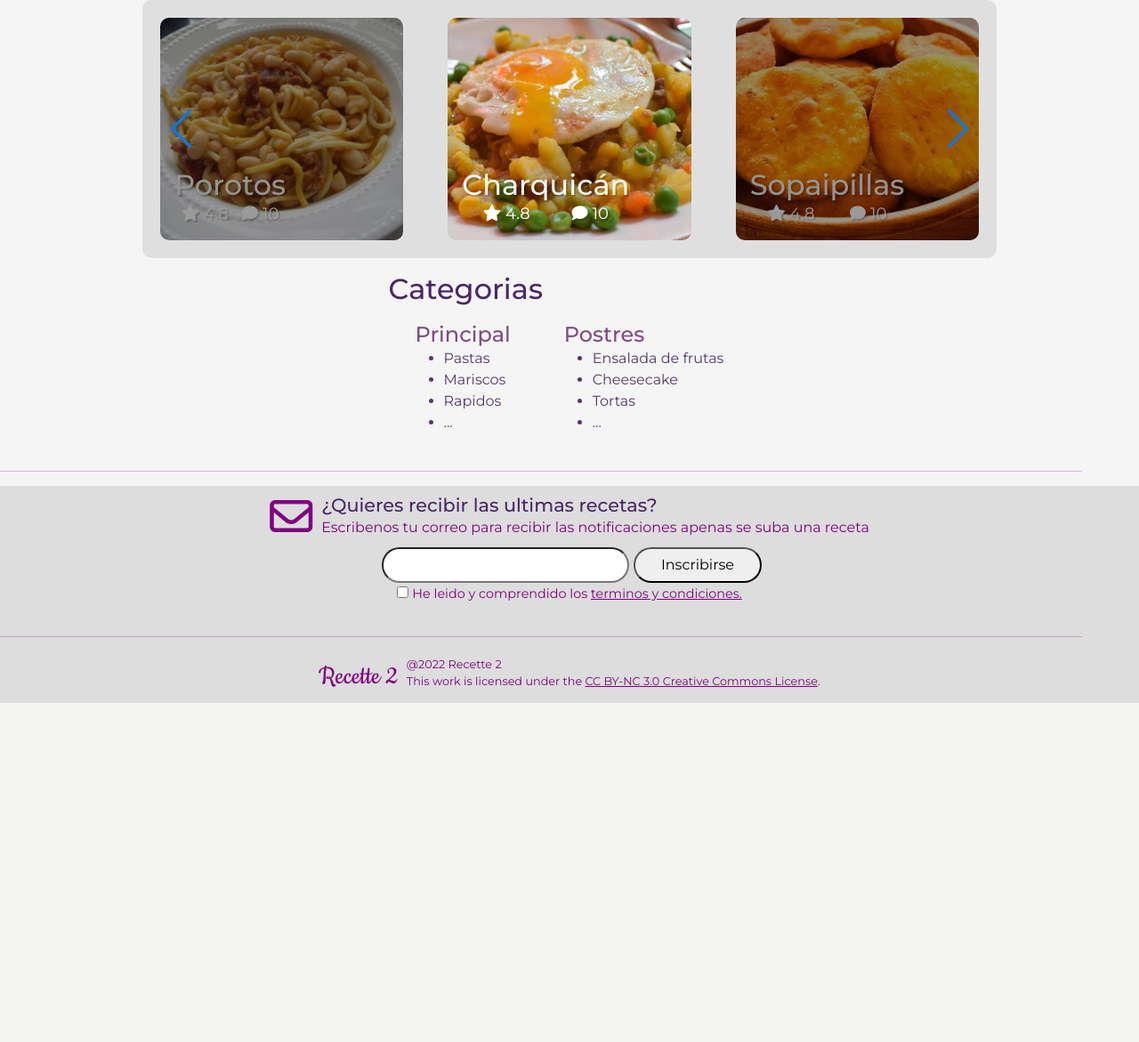
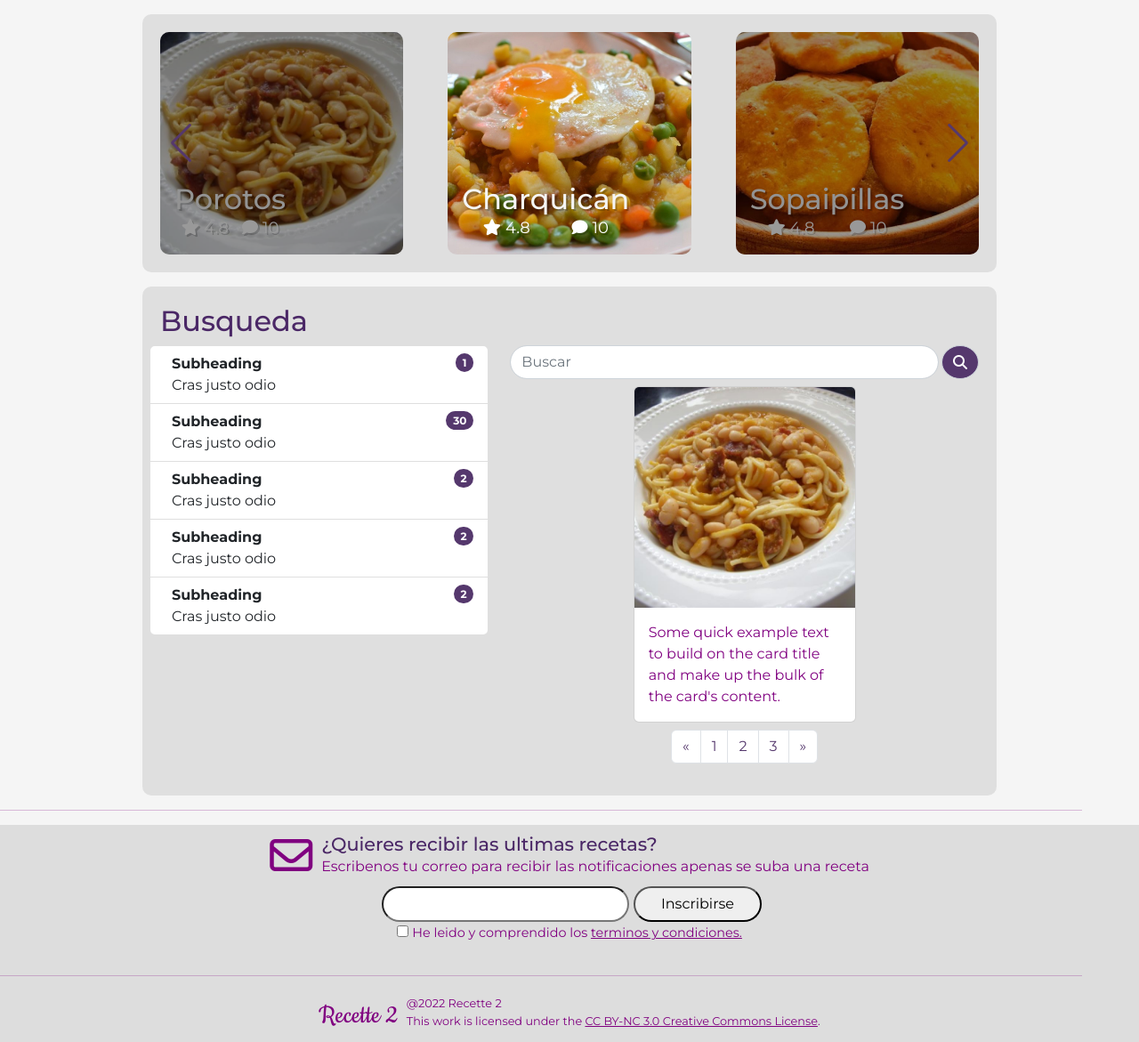
Before and after one commit to mhylos/recette, a PHP site: page / in a window 1280 px wide. Shown: the part 112-1283 px from the top of the page at 89% size. Before the commit the page ends 902 px from the top, so only its background shows below. Run offline with PHP 8.4, Linux system fonts and the light colour scheme.

Commit message:
redisign index

```diff
--- a/css/index.css
+++ b/css/index.css
@@ -70,6 +70,23 @@
     cursor: pointer;
 }
 
+.badge {
+    background-color: rgb(85, 56, 109);
+}
+
+.input-group-text {
+    background-color: rgb(85, 56, 109);
+    color: white;
+}
+
+.page-link {
+    color: rgb(85, 56, 109) !important;
+}
+
+.card {
+    width: 300px;
+}
+
 /*
 ------------
 ---Swiper---
@@ -79,6 +96,10 @@
     width: auto;
     height: 250px;
     margin-right: 50px;
+}
+
+:root {
+    --swiper-theme-color: rgb(85, 56, 109) !important;
 }
 
 .swiper-slide {
@@ -110,7 +131,6 @@
 .swiper-slide {
 	position: relative;
 }
-
 
 @media (min-width: 768px) {
     section {
@@ -154,6 +174,10 @@
     .categorias {
         justify-content: left;
     }
+
+    .card {
+        width: 250px;
+    }
 }
 
 @media (min-width: 1440px) {
--- a/index.php
+++ b/index.php
@@ -31,7 +31,7 @@
 <body>
     <?php include('includes/header.php') ?>
     <main>
-        <section class="mb-3">
+        <section class="my-3">
             <div class="swiper swipeRecetas">
                 <div class="swiper-wrapper">
                     <div class="swiper-slide">
@@ -87,29 +87,86 @@
                 <div class="swiper-button-next"></div>
             </div>
         </section>
-        <aside>
-            <h2>Categorias</h2>
-            <div class="categorias">
-                <div class="seccion">
-                    <h3 class="nombre-categoria">Principal</h3>
-                    <ul>
-                        <li>Pastas</li>
-                        <li>Mariscos</li>
-                        <li>Rapidos</li>
-                        <li>...</li>
+        <section>
+            <h2>Busqueda</h2>
+            <div class="search-container">
+                <div class="categories-container row">
+                    <ul class="list-group list-group col-md-5">
+                        <li class="list-group-item d-flex justify-content-between align-items-start">
+                            <div class="ms-2 me-auto">
+                            <div class="fw-bold">Subheading</div>
+                            Cras justo odio
+                            </div>
+                            <span class="badge rounded-pill">1</span>
+                        </li>
+                        <li class="list-group-item d-flex justify-content-between align-items-start">
+                            <div class="ms-2 me-auto">
+                            <div class="fw-bold">Subheading</div>
+                            Cras justo odio
+                            </div>
+                            <span class="badge rounded-pill">30</span>
+                        </li>
+                        <li class="list-group-item d-flex justify-content-between align-items-start">
+                            <div class="ms-2 me-auto">
+                            <div class="fw-bold">Subheading</div>
+                            Cras justo odio
+                            </div>
+                            <span class="badge rounded-pill">2</span>
+                        </li>
+                        <li class="list-group-item d-flex justify-content-between align-items-start">
+                            <div class="ms-2 me-auto">
+                            <div class="fw-bold">Subheading</div>
+                            Cras justo odio
+                            </div>
+                            <span class="badge rounded-pill">2</span>
+                        </li>
+                        <li class="list-group-item d-flex justify-content-between align-items-start">
+                            <div class="ms-2 me-auto">
+                            <div class="fw-bold">Subheading</div>
+                            Cras justo odio
+                            </div>
+                            <span class="badge rounded-pill">2</span>
+                        </li>
+
                     </ul>
-                </div>
-                <div class="seccion">
-                    <h3 class="nombre-categoria">Postres</h3>
-                    <ul>
-                        <li>Ensalada de frutas</li>
-                        <li>Cheesecake</li>
-                        <li>Tortas</li>
-                        <li>...</li>
-                    </ul>
+                    <div class="col-md-7 pt-1 pt-md-0">
+                        <div class="input-group rounded gap-1">
+                            <input type="search" class="form-control rounded-pill" placeholder="Buscar" aria-label="Search" aria-describedby="search-addon" />
+                            <span class="input-group-text rounded-circle" id="search">
+                                <i class="fas fa-search"></i>
+                            </span>
+                        </div>
+                        <div class="search-results d-flex flex-row justify-content-center my-2">
+                            <div class="card">
+                                <img class="card-img-top" src="assets/img/recetas/porotos.jpg" alt="porotos">
+                                <div class="card-body">
+                                    <p class="card-text">Some quick example text to build on the card title and make up the bulk of the card's content.</p>
+                                </div>
+                            </div>
+                        </div>
+                        <div class="pagination-container d-flex flex-row justify-content-center">
+                            <ul class="pagination">
+                                <li class="page-item">
+                                <a class="page-link" href="#" aria-label="Previous">
+                                    <span aria-hidden="true">&laquo;</span>
+                                    <span class="sr-only">Previous</span>
+                                </a>
+                                </li>
+                                <li class="page-item"><a class="page-link" href="#">1</a></li>
+                                <li class="page-item"><a class="page-link" href="#">2</a></li>
+                                <li class="page-item"><a class="page-link" href="#">3</a></li>
+                                <li class="page-item">
+                                <a class="page-link" href="#" aria-label="Next">
+                                    <span aria-hidden="true">&raquo;</span>
+                                    <span class="sr-only">Next</span>
+                                </a>
+                                </li>
+                            </ul>
+                        </div>
+                    </div>
                 </div>
             </div>
-        </aside>
+        </section>
     </main>
     <hr>
     <?php include('includes/footer.php') ?>
--- a/js/index.js
+++ b/js/index.js
@@ -1,5 +1,5 @@
 $(document).ready(function () {
     $(".receta-container").click(function () {
-        window.location = 'receta2.php';
+        window.location = 'receta.php';
     });
 });
```
